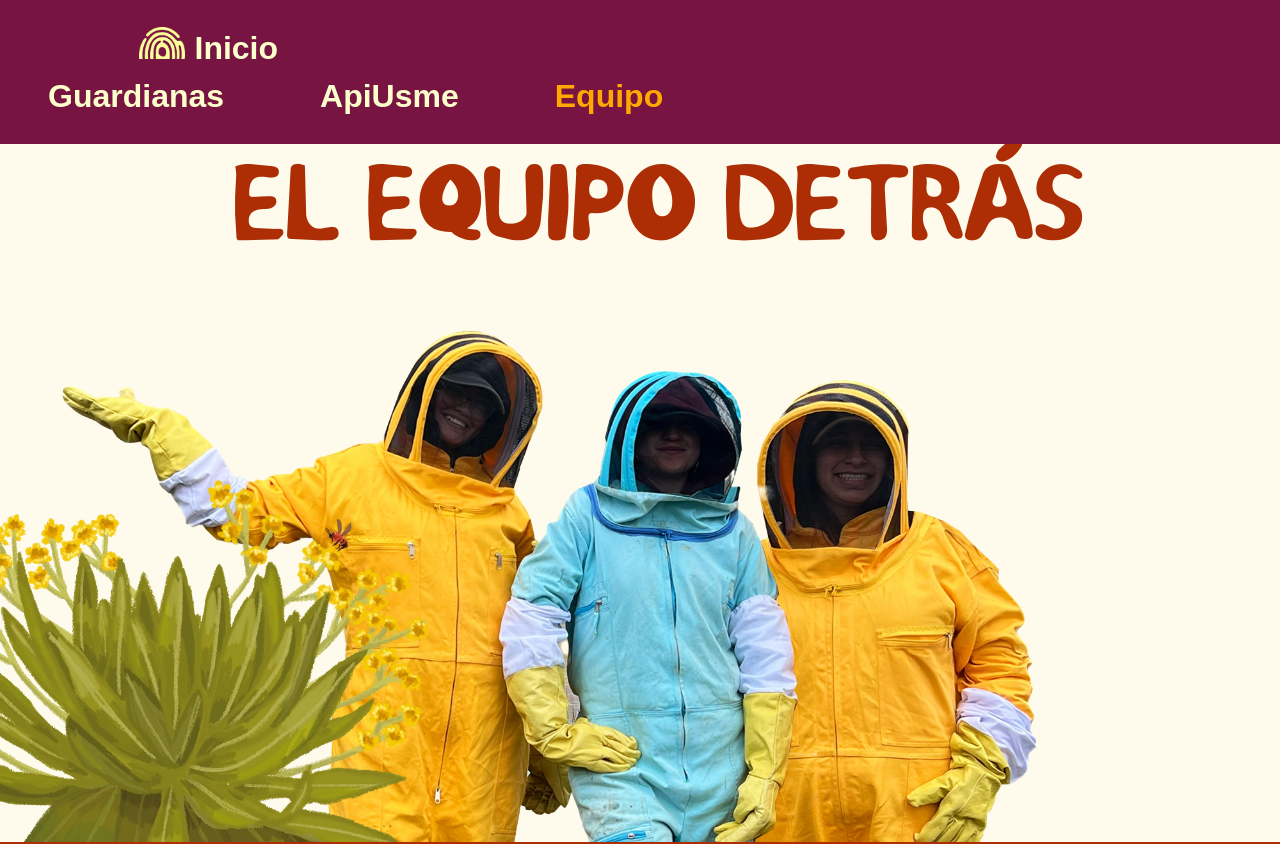
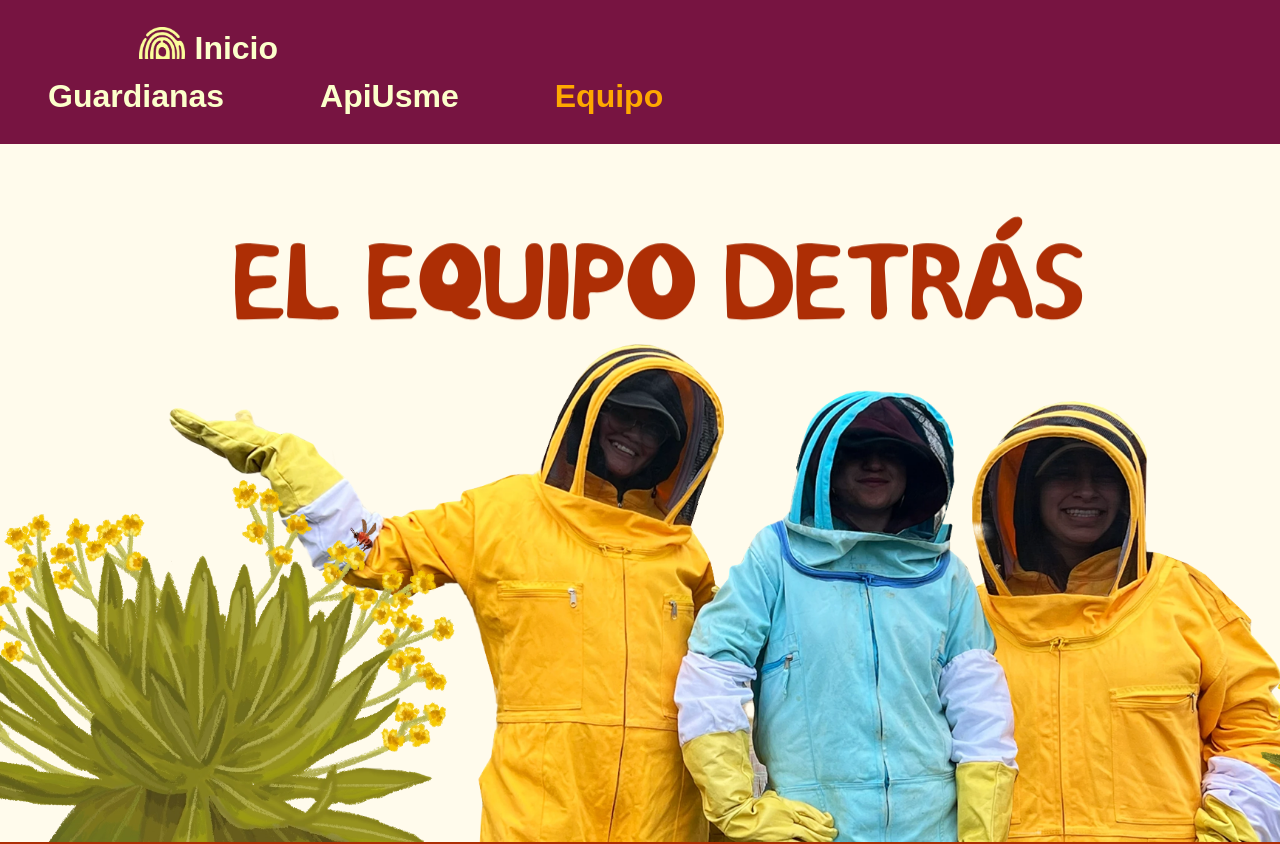
Before and after one commit to jygutierrez/guardianas, a Vue app: page /equipo in a window 1280 px wide. Shown: the top 844 px of the page. Built offline with nearby package versions, Linux system fonts and the light colour scheme.

Commit message:
fix images' positions

```diff
--- a/src/components/equipo-inicio.vue
+++ b/src/components/equipo-inicio.vue
@@ -1,39 +1,43 @@
 <template>
     <img class="titulo" src="@/assets/imgs/EQUIPO/TITULO EQUIPO.webp" alt="TITULO EQUIPO">
     <div class="bg">
-        <img class="frailejon1" src="@/assets/imgs/EQUIPO/Frailejón poster.webp" alt="TITULO EQUIPO">
-        <img class="frailejon2" src="@/assets/imgs/EQUIPO/Frailejón poster.webp" alt="TITULO EQUIPO">
+        <img class="equipo" src="@/assets/imgs/EQUIPO/foto portada Equipo.webp" alt="EQUIPO MYA">
+        <img class="frailejon1" src="@/assets/imgs/EQUIPO/Frailejón poster.webp" alt="Frailejon">
+        <img class="frailejon2" src="@/assets/imgs/EQUIPO/Frailejón poster.webp" alt="Frailejon">
     </div>
 </template>
 
 <style scoped>
 .bg{
     margin-top: 10rem;
-    background-image: url("@/assets/imgs/EQUIPO/foto portada Equipo.webp");
-    background-size: cover;
     height: 42vw;
     position: relative;
     overflow: hidden;
 }
 
-.titulo, .frailejon1, .frailejon2{
+.titulo, .frailejon1, .frailejon2, .equipo{
     position: absolute;
+}
+
+.equipo {
+    height: 100vh;
+    transform: translateX(15%) translateY(5%);
 }
 
 .titulo {
     width: 75vw;
-    transform: translateX(15vw) translateY(-45vh);
+    transform: translateX(20%) translateY(-52%);
     z-index: -1;
 }
 
 .frailejon1 {
     height: 150vh;
-    transform: translateX(-10rem);
+    transform: translateX(-20%);
 }
 
 .frailejon2 {
     height: 150vh;
-    transform: translateX(90rem);
+    transform: translateX(180%);
 }
 
 @media (max-width: 1100px) {
```
Also changed, not shown: src/assets/imgs/EQUIPO/foto portada Equipo.webp.
